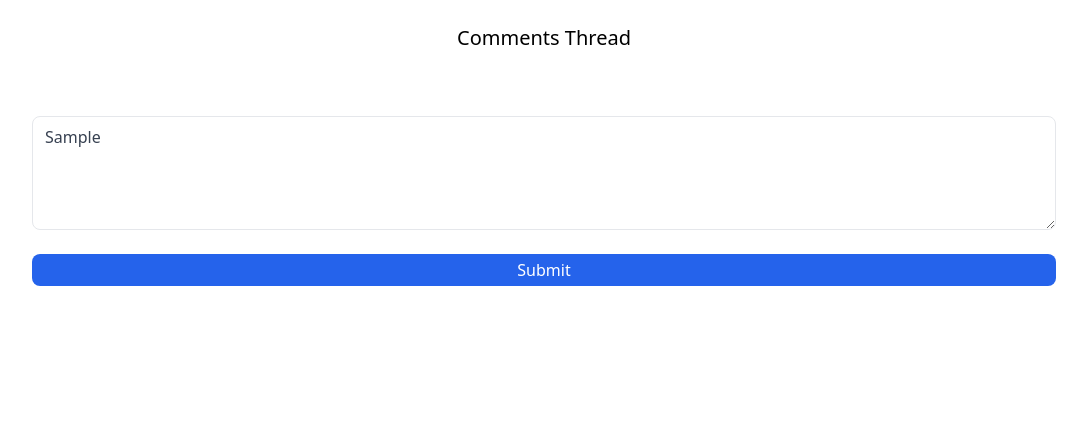
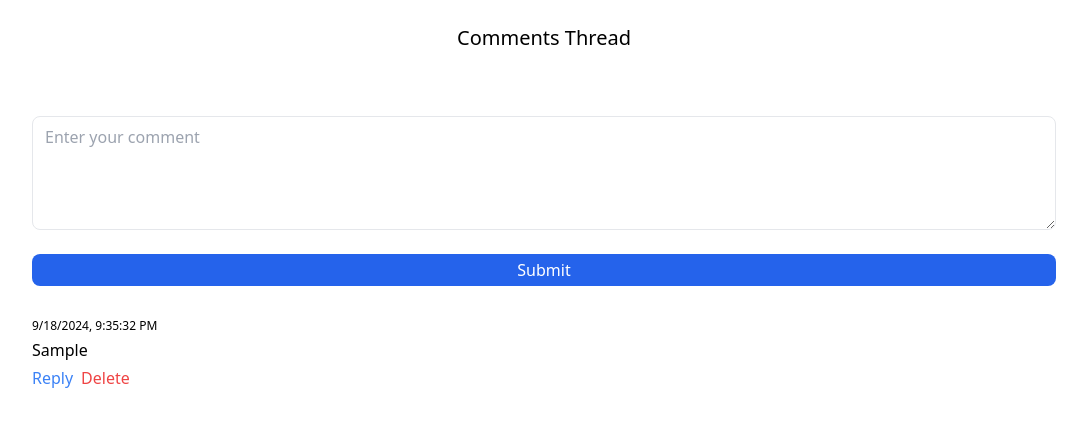
Before and after one commit to sjdonado/comments-thread-idb, a React (Vite) app: page / in a window 1280 px wide. Both pictures are taken after typing "Sample" into the empty fields and a click on the button "Submit". Shown: the top 426 px of the page, without its empty margins (96-1183 px from the left). Built offline with nearby package versions, Linux system fonts and the light colour scheme.

Commit message:
feat: display createdAt + id as uuid

```diff
--- a/package.json
+++ b/package.json
@@ -13,12 +13,14 @@
   "dependencies": {
     "react": "^18.3.1",
     "react-dom": "^18.3.1",
+    "uuid": "^10.0.0",
     "zod": "^3.23.8"
   },
   "devDependencies": {
     "@eslint/js": "^9.9.0",
     "@types/react": "^18.3.3",
     "@types/react-dom": "^18.3.0",
+    "@types/uuid": "^10.0.0",
     "@vitejs/plugin-react": "^4.3.1",
     "autoprefixer": "^10.4.20",
     "eslint": "^9.10.0",
--- a/src/components/CommentsThread/CommentsThread.tsx
+++ b/src/components/CommentsThread/CommentsThread.tsx
@@ -1,11 +1,12 @@
 import React, { useState, useEffect, useRef } from 'react';
+
 import type { Comment } from './store';
 import { Store } from './store';
 
 const CommentsThread: React.FC = () => {
   const [comments, setComments] = useState<Comment[]>([]);
   const [text, setText] = useState('');
-  const [replyToId, setReplyToId] = useState<number | null>(null);
+  const [replyToId, setReplyToId] = useState<Comment['id'] | null>(null);
   const textareaRef = useRef<HTMLTextAreaElement>(null);
 
   useEffect(() => {
@@ -23,7 +24,7 @@ const CommentsThread: React.FC = () => {
 
   const handleAddComment = async () => {
     try {
-      const newComment = await Store.addComment(text, replyToId);
+      const newComment = await Store.add(text, replyToId);
       setComments([newComment, ...comments]);
       setText('');
       setReplyToId(null);
@@ -32,12 +33,12 @@ const CommentsThread: React.FC = () => {
     }
   };
 
-  const handleDeleteComment = async (id: number) => {
+  const handleDeleteComment = async (id: Comment['id']) => {
     const isConfirmed = window.confirm('Are you sure you want to delete this comment?');
 
     if (!isConfirmed) return;
 
-    const deleteRecursively = async (commentId: number) => {
+    const deleteRecursively = async (commentId: Comment['id']) => {
       const childComments = comments.filter(c => c.parentId === commentId);
       for (const child of childComments) {
         await deleteRecursively(child.id);
@@ -55,7 +56,7 @@ const CommentsThread: React.FC = () => {
     }
   };
 
-  const handleReply = (id: number) => {
+  const handleReply = (id: Comment['id']) => {
     setReplyToId(id);
 
     if (textareaRef.current) {
@@ -70,15 +71,16 @@ const CommentsThread: React.FC = () => {
     return comment ? `Replying to: "${comment.text}"` : '';
   };
 
-  const renderComments = (parentId: number | null, depth = 0) => {
+  const renderComments = (parentId: Comment['parentId'], depth = 0) => {
     const filteredComments = comments.filter(c => c.parentId === parentId);
 
     return (
       <ul className="[&>li]:pt-4">
         {filteredComments.map(comment => (
           <li key={comment.id} style={{ marginLeft: `${depth * 20}px` }}>
-            <div className="flex flex-col border-b pb-2 gap-1">
-              <span>{comment.text}</span>
+            <div className="flex flex-col pb-2 gap-1">
+              <span className="text-xs">{comment.createdAt.toLocaleString()}</span>
+              <p>{comment.text}</p>
               <div className="flex space-x-2">
                 <button className="text-blue-500 hover:text-blue-700" onClick={() => handleReply(comment.id)}>
                   Reply
--- a/src/components/CommentsThread/store.ts
+++ b/src/components/CommentsThread/store.ts
@@ -1,12 +1,14 @@
 import { z } from 'zod';
+import { v4 as uuid } from 'uuid';
 
 const DATABASE_NAME = 'comments-db';
 const STORE_NAME = 'comments';
 
 const commentSchema = z.object({
-  id: z.number(),
+  id: z.string().uuid(),
   text: z.string().min(1, 'Comment cannot be empty'),
-  parentId: z.number().nullable(),
+  parentId: z.string().uuid().nullable(),
+  createdAt: z.date(),
 });
 
 export type Comment = z.infer<typeof commentSchema>;
@@ -43,7 +45,12 @@ async function add(text: Comment['text'], parentId: Comment['parentId']): Promis
     const store = transaction.objectStore(STORE_NAME);
 
     try {
-      const comment = commentSchema.parse({ id: Date.now(), text, parentId });
+      const comment = commentSchema.parse({
+        id: uuid(),
+        text,
+        parentId,
+        createdAt: new Date(),
+      });
       const request = store.add(comment);
 
       request.onsuccess = () => {
@@ -73,7 +80,7 @@ async function getAll(): Promise<Comment[]> {
 
     request.onsuccess = () => {
       const comments = request.result as Comment[];
-      comments.sort((a, b) => b.id - a.id);
+      comments.sort((a, b) => b.createdAt.getTime() - a.createdAt.getTime());
 
       resolve(comments);
     };
@@ -84,7 +91,7 @@ async function getAll(): Promise<Comment[]> {
   });
 }
 
-async function remove(id: number): Promise<void> {
+async function remove(id: Comment['id']): Promise<void> {
   const db = await openDatabase();
 
   return new Promise((resolve, reject) => {
```
Also changed, not shown: 1 other file (tests, documents, lock files or other folders).
